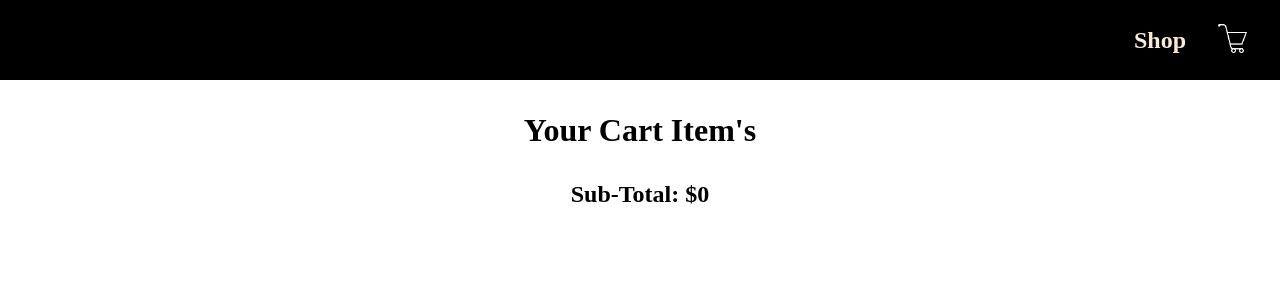
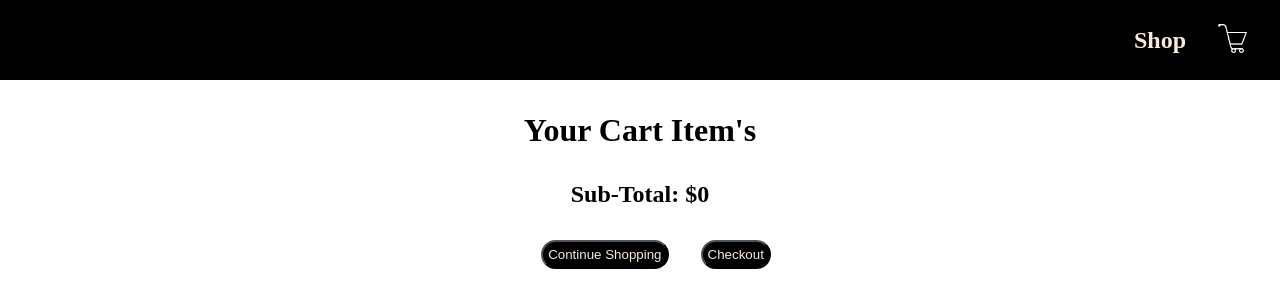
Before and after one commit to Atharvp01/Simple-ecommerse-website, a React (Vite) app: page /cart in a window 1280 px wide. Shown: the top 308 px of the page. Built offline with nearby package versions, Linux system fonts and the light colour scheme.

Commit message:
added few more buttons and styles

```diff
--- a/src/Cart.jsx
+++ b/src/Cart.jsx
@@ -3,6 +3,7 @@ import { ShopContext } from "./ShopContext";
 import { useContext } from "react";
 import CartItem from "./CartItem";
 import styled from "styled-components";
+import { Link } from "react-router-dom";
 
 const Cart = () => {
   const HEADING = "Your Cart Item's";
@@ -20,6 +21,12 @@ const Cart = () => {
       <h2 style={{ textAlign: "center", marginBottom: "2rem" }}>
         Sub-Total: ${cartAmount}
       </h2>
+      <Buttons>
+        <Link to="/" style={{ textDecoration: "none" }}>
+          <button>Continue Shopping</button>
+        </Link>
+        <button>Checkout</button>
+      </Buttons>
     </>
   );
 };
@@ -32,4 +39,25 @@ const CartContainer = styled.div`
   margin-top: 2rem;
 `;
 
+const Buttons = styled.div`
+  margin-bottom: 2rem;
+  max-width: 100vw;
+  display: flex;
+  justify-content: center;
+  button {
+    padding: 5px;
+    color: antiquewhite;
+    background-color: black;
+    border-radius: 15px;
+    cursor: pointer;
+    transition: 0.25s all ease-in-out;
+    margin-left: 2rem;
+    &:hover {
+      background-color: white;
+      border: 1px solid black;
+      color: black;
+    }
+  }
+`;
+
 export default Cart;
```
